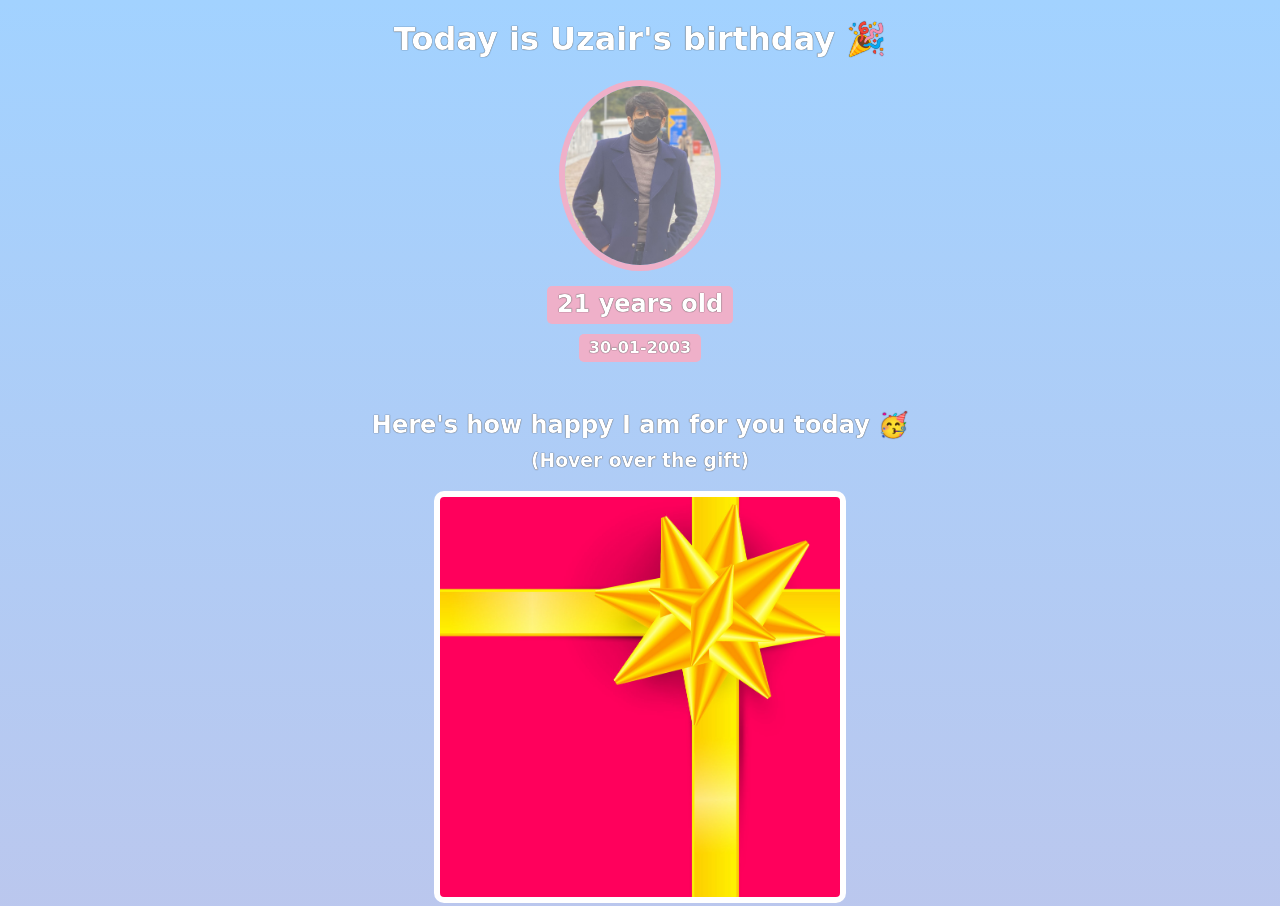
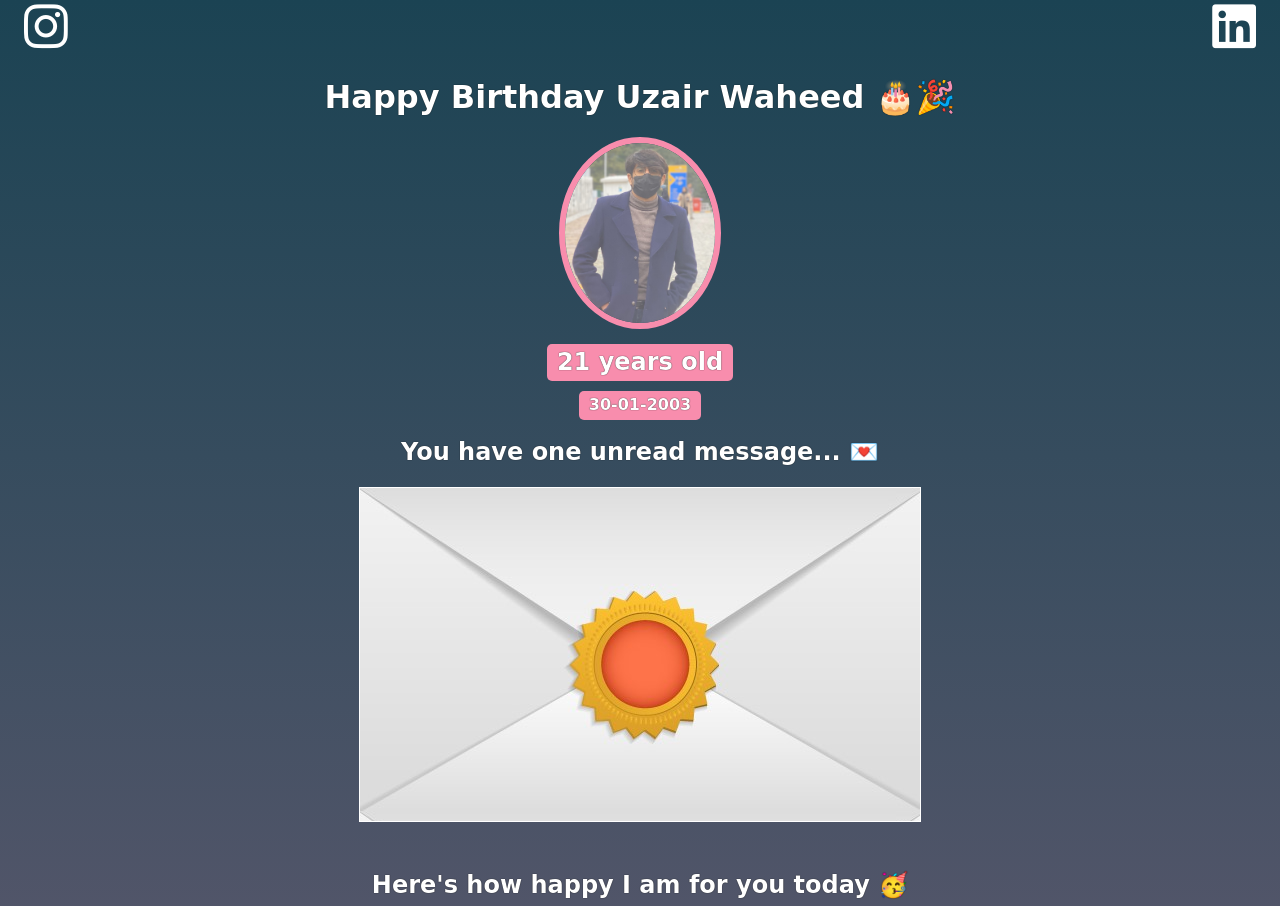
Before and after one commit to AbdullahUppal/Uzair-s-Birthday-Gift-Site, a website built with Vite: page index.html in a window 1280 px wide. Shown: the top 906 px of the page. Built offline with nearby package versions, Linux system fonts and the light colour scheme; a web font is replaced by a local one.

Commit message:
Uzair 21 Birthday Update

```diff
--- a/index.html
+++ b/index.html
@@ -6,15 +6,24 @@
     <link rel="preconnect" href="https://fonts.gstatic.com" crossorigin>
     <link href="https://fonts.googleapis.com/css2?family=Happy+Monkey&display=swap" rel="stylesheet">
     <link rel="stylesheet" href="styles.css">
+    <script src="https://kit.fontawesome.com/91a5f81a97.js" crossorigin="anonymous"></script>
 </head>
 
 <body>
+    <div class="Icons">
+        <a id="instagram" href="https://www.instagram.com/uzairwaheed_8"><i class="fa-brands fa-instagram"></i></a>
+        <a id="linkedin" href="https://www.linkedin.com/in/uzair-waheed-755960262" target="_blank"><i class="fa-brands fa-linkedin"></i></a>
+    </div>
+
     <div id="header">
-        <h1>Today is Uzair's birthday 🎉</h1>
+        <h1>Happy Birthday Uzair Waheed 🎂🎉</h1>
         <img id="bff-img" src="images/IMG_1132 2.jpg">
         <h2 id="bday-age">21 years old</h2>
         <h4 id="bday-date">30-01-2003</h4>
     </div>
+
+    <h2>You have one unread message... 💌</h2>
+    <p id="Wish"><br><br><br><br></p>
 
     <div class="gift-section">
         <h2 class="gift-title">Here's how happy I am for you today 🥳</h2>
@@ -42,7 +51,11 @@
         <div class="gift-img" id="gift-img-cheers"></div>
     </div>
 
-    <p id="footer">Want to create your own Birthday GIFt site? Take <a href="https://scrimba.com/learn/htmlandcss" target="_blank">this HTML & CSS course.</a></p>
+    <div class="gift-section">
+        <h2 class="gift-title">The most classic picture with you 🤝</h2>
+        <div class="gift-img" id="Pic"></div>
+    </div>
+    <!--<p id="footer">Want to create your own Birthday GIFt site? Take <a href="https://scrimba.com/learn/htmlandcss" target="_blank">this HTML & CSS course.</a></p>-->
 
 </body>
 
--- a/styles.css
+++ b/styles.css
@@ -1,7 +1,7 @@
 body {
     text-align: center;
     font-family: 'Happy Monkey', cursive;
-    background: linear-gradient(#a2d2ff, #EFB0C9);
+    background: linear-gradient(#1B4353,#F88DAD);
     color: #ffffff;
 }
 
@@ -12,12 +12,12 @@ h1, h2, h3, h4, p {
 #bff-img {
     width: 150px;
     border-radius: 50%;
-    border: 6px solid #EFB0C9;
+    border: 6px solid #F88DAD;
     margin-bottom: 10px;
 }
 
 #bday-age {
-    background: #EFB0C9;
+    background: #F88DAD;
     padding: 5px 10px;
     border-radius: 5px;
     margin: 5px 0 10px 0;
@@ -25,7 +25,7 @@ h1, h2, h3, h4, p {
 
 #bday-date {
     margin: 0;
-    background: #EFB0C9;
+    background: #F88DAD;
     padding: 5px 10px;
     border-radius: 5px;
 }
@@ -81,11 +81,37 @@ h1, h2, h3, h4, p {
 #gift-img-cheers:hover {
     background-image: url("images/cheers.gif");
 }
+#Pic:hover {
+    background-image: url("images/Pic.jpg");
+}
+#Wish{
+    font-size: 20px;
+    margin: 20px auto;
+    max-width: 560px;
+    height: 333px;
+    background-image: url("images/Message_cover.jpg");
+    border: 1px solid white;
+}
+#wish:hover::after{
+    font-weight: bold;
+    content: 'Happy Birthday my friend. Thanks for supporting me in every condition and backing me up when no one else was there, Thanks for all the great moments and memories. I pray that Allah grants you best of both worlds. Stay blessed, Happy and prosperous in every phase of life.';
+}
+#wish:hover{
+    background: #F88DAD;
+}
 
 #footer {
     font-style: italic;
     width: 400px;
     margin: 40px auto 20px;
+}
+.Icons #instagram{
+    padding-right:40%;
+    font-size: 50px;
+}
+.Icons #linkedin{
+    padding-left:49%;
+    font-size: 50px;
 }
 
 a {
```
Also changed, not shown: images/Message_cover.jpg (added), 2 other files.
